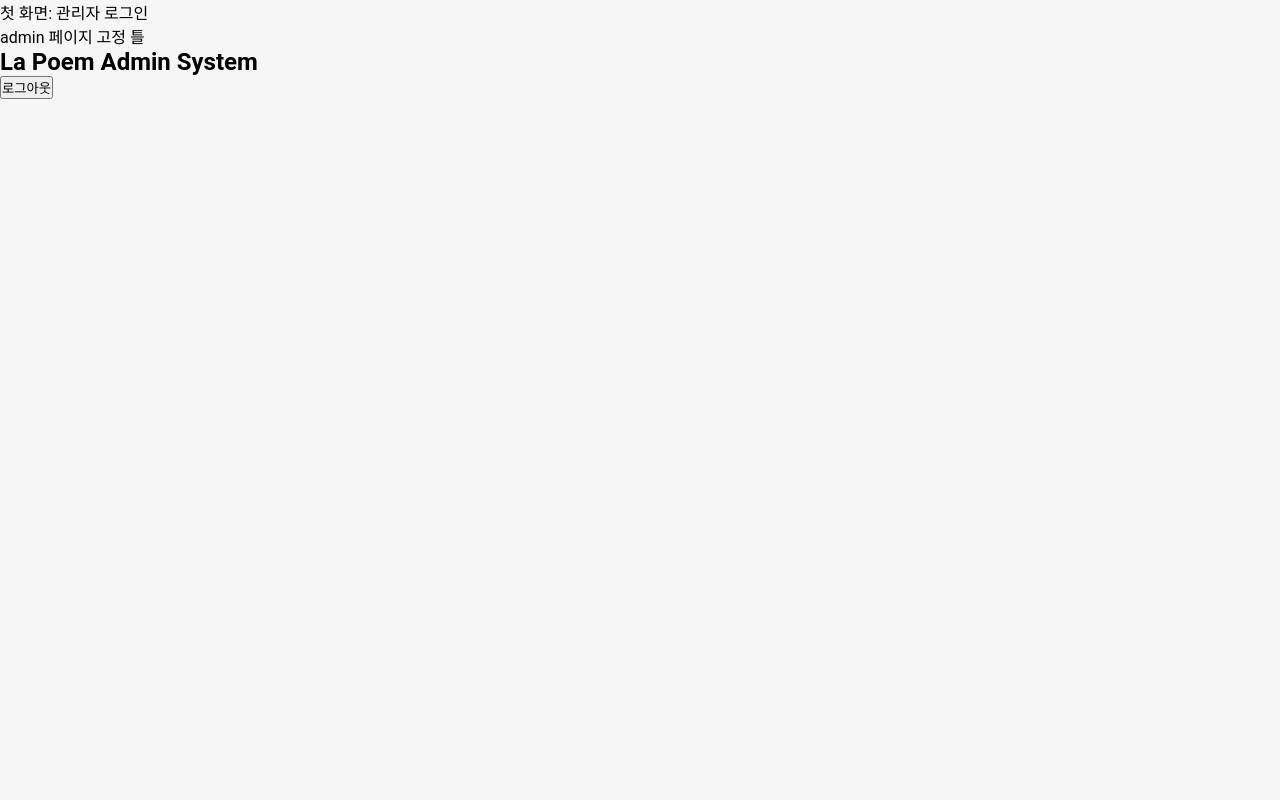
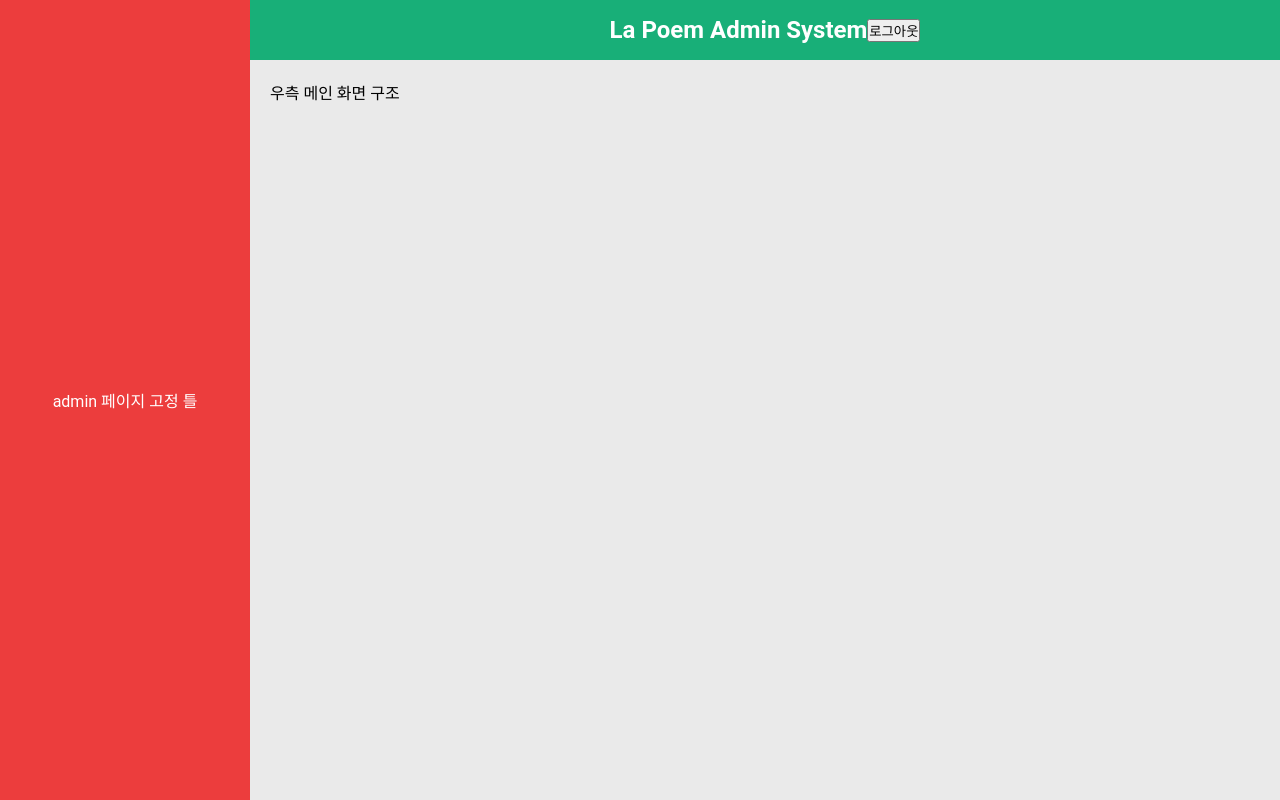
Before and after one commit to lollipopwyn/admin, a React (Create React App) app: page / in a window 1280 px wide. Built offline with nearby package versions, Linux system fonts and the light colour scheme.

Commit message:
초기 세팅_유소라

```diff
--- a/package.json
+++ b/package.json
@@ -8,7 +8,6 @@
     "@testing-library/react": "^13.4.0",
     "@testing-library/user-event": "^13.5.0",
     "axios": "^1.7.7",
-    "cross-env": "^7.0.3",
     "react": "^18.3.1",
     "react-dom": "^18.3.1",
     "react-redux": "^9.1.2",
@@ -41,5 +40,8 @@
       "last 1 firefox version",
       "last 1 safari version"
     ]
+  },
+  "devDependencies": {
+    "cross-env": "^7.0.3"
   }
 }
--- a/src/App.css
+++ b/src/App.css
@@ -1,38 +1,39 @@
-.App {
-  text-align: center;
+/* 사이드 네비게이션 스타일 */
+.side-nav {
+  position: fixed;
+  top: 0;
+  left: 0;
+  width: 250px;
+  height: 100vh;
+  background-color: #ec3d3d;
+  color: #fff;
+  display: flex;
+  align-items: center;
+  justify-content: center;
+  z-index: 2; /* 다른 요소 위에 표시되도록 설정 */
 }
 
-.App-logo {
-  height: 40vmin;
-  pointer-events: none;
+/* 헤더 스타일 */
+.header {
+  position: fixed;
+  top: 0;
+  left: 250px; /* 사이드 네비게이션 너비만큼 오른쪽으로 이동 */
+  width: calc(100% - 250px);
+  height: 60px;
+  background-color: #18af78;
+  color: #fff;
+  display: flex;
+  align-items: center;
+  justify-content: center;
+  z-index: 1;
 }
 
-@media (prefers-reduced-motion: no-preference) {
-  .App-logo {
-    animation: App-logo-spin infinite 20s linear;
-  }
+/* 컨텐츠 영역 스타일 */
+.content-area {
+  margin-left: 250px; /* 사이드 네비게이션 너비 */
+  margin-top: 60px; /* 헤더 높이 */
+  padding: 20px;
+  background-color: #eaeaea;
+  min-height: calc(100vh - 60px); /* 전체 높이에서 헤더 높이를 뺀 값 */
+  box-sizing: border-box;
 }
-
-.App-header {
-  background-color: #282c34;
-  min-height: 100vh;
-  display: flex;
-  flex-direction: column;
-  align-items: center;
-  justify-content: center;
-  font-size: calc(10px + 2vmin);
-  color: white;
-}
-
-.App-link {
-  color: #61dafb;
-}
-
-@keyframes App-logo-spin {
-  from {
-    transform: rotate(0deg);
-  }
-  to {
-    transform: rotate(360deg);
-  }
-}
--- a/src/App.js
+++ b/src/App.js
@@ -1,16 +1,22 @@
-import { BrowserRouter, Navigate, Route, Routes } from 'react-router-dom';
-import Dashboard from './components/Dashboard';
-import Header from './components/Header';
-import AdminLogin from './components/adminLogin/AdminLogin';
+import React from "react";
+import { BrowserRouter, Route, Routes } from "react-router-dom";
+import Dashboard from "./components/Dashboard"; // 사이드 네비게이션
+import Header from "./components/Header"; // 헤더
+import Main from "./components/Main"; // 메인 컨텐츠
+import "./App.css";
 
 function App() {
   return (
     <BrowserRouter>
-      <AdminLogin />
       <div className="App">
-        <Dashboard />
-        <Header />
-        <Routes></Routes>
+        <Dashboard /> {/* 사이드 네비게이션 */}
+        <Header /> {/* 상단 헤더 */}
+        <div className="content-area">
+          <Routes>
+            <Route path="/" element={<Main />} />
+            {/* 다른 페이지 라우팅을 추가할 수 있습니다 */}
+          </Routes>
+        </div>
       </div>
     </BrowserRouter>
   );
--- a/src/components/Dashboard.js
+++ b/src/components/Dashboard.js
@@ -1,7 +1,7 @@
-import React from 'react';
+import React from "react";
 
 const Dashboard = () => {
-  return <div>admin 페이지 고정 틀</div>;
+  return <div className="side-nav">admin 페이지 고정 틀</div>;
 };
 
 export default Dashboard;
--- a/src/components/Header.js
+++ b/src/components/Header.js
@@ -1,8 +1,8 @@
-import React from 'react';
+import React from "react";
 
 const Header = () => {
   return (
-    <div>
+    <div className="header">
       <h2>La Poem Admin System</h2>
       <button>로그아웃</button>
     </div>
```
Also changed, not shown: 1 other file (tests, documents, lock files or other folders).
